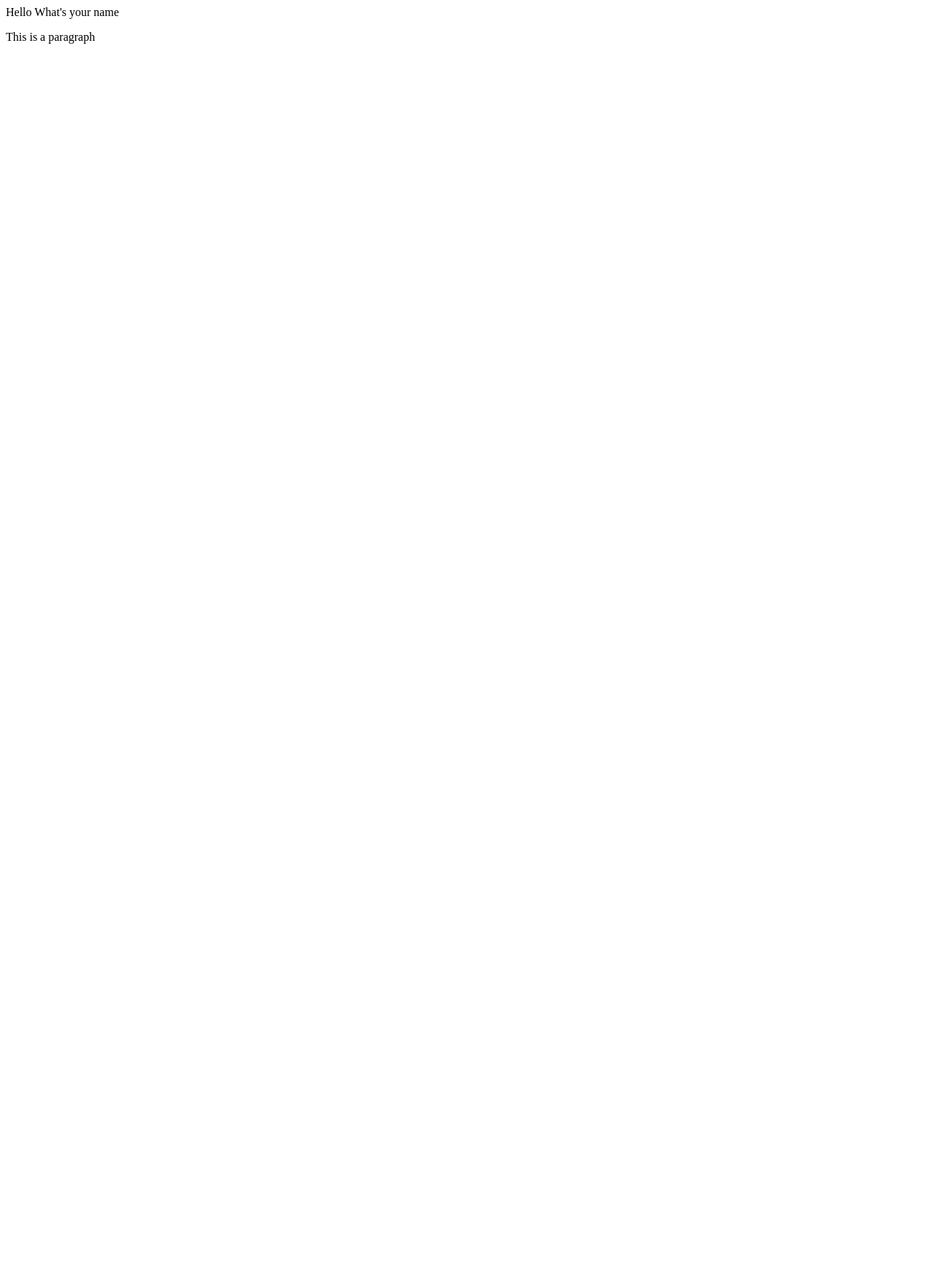
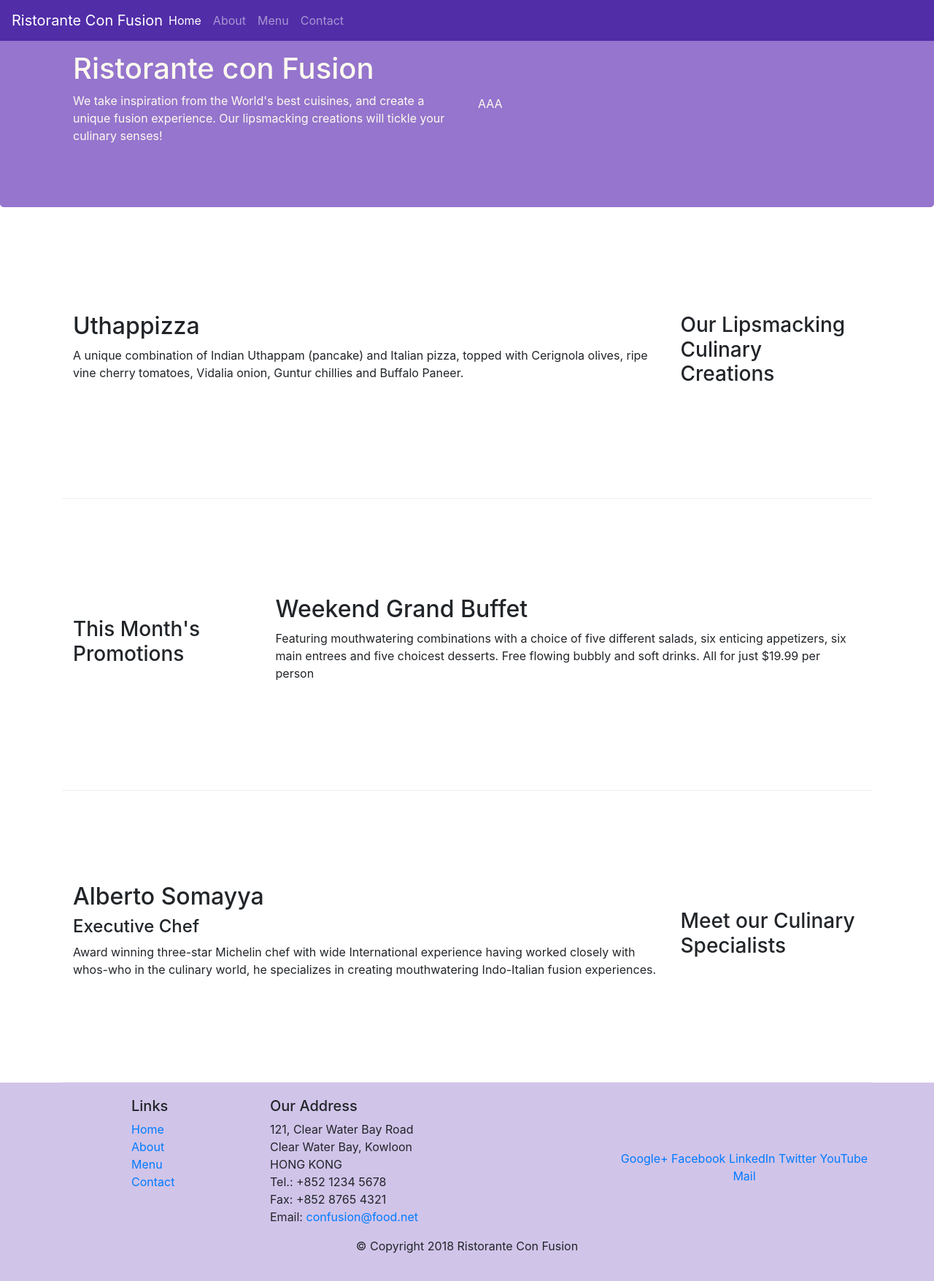
Before and after one commit to RubyDuong/Web, a website: page index.html in a window 1280 px wide. Shown: the whole page at 73% size. Before the commit the page ends 800 px from the top, so only its background shows below. Drawn offline with nearby package versions, Linux system fonts and the light colour scheme.

Commit message:
NavBar_Coursera_HK

```diff
--- a/index.html
+++ b/index.html
@@ -1,10 +1,133 @@
 <!DOCTYPE html>
-<html>
+<html lang="en">
+
 <head>
-	<title> Hello What </title>
+	   <!-- Required meta tags always come first -->
+    <meta charset="utf-8">
+    <meta name="viewport" content="width=device-width, initial-scale=1, shrink-to-fit=no">
+    <meta http-equiv="x-ua-compatible" content="ie=edge">
+
+
+    <!-- Bootstrap CSS -->
+    <link rel="stylesheet" href="node_modules/bootstrap/dist/css/bootstrap.min.css">
+    <link rel="stylesheet" type="text/css" href="style.css">
+
+    <title>Ristorante Con Fusion</title>
 </head>
+
 <body>
-Hello What's your name
-<p>This is a paragraph</p>
+    <nav class="navbar navbar-dark navbar-expand-sm fixed-top">
+   <!--  <div class="container"> -->
+    <!-- <a class="navbar-brand" href="#">Navbar</a> -->
+
+    <button class="navbar-toggler" type="button" data-toggle="collapse" data-target="#Navbar">
+        <span class="navbar-toggler-icon"></span>
+    </button>
+
+       <a class="navbar-brand mr-auto" href="./index.html">Ristorante Con Fusion</a>
+            <div class="collapse navbar-collapse" id="Navbar">
+                <ul class="navbar-nav">
+                    <li class="nav-item active"><a class="nav-link" href="./index.html">Home</a></li>
+                    <li class="nav-item"><a class="nav-link" href="./aboutus.html">About</a></li>
+                    <li class="nav-item"><a class="nav-link" href="#">Menu</a></li>
+                    <li class="nav-item"><a class="nav-link" href="#">Contact</a></li>
+                </ul>
+            </div>
+    </nav>
+
+    <header class="jumbotron">
+        <div class="container">
+            <div class="row row-header align-items-center">
+                <div class="col-12 col-sm-6">
+                    <h1>Ristorante con Fusion</h1>
+                    <p>We take inspiration from the World's best cuisines, and create a unique fusion experience. Our lipsmacking creations will tickle your culinary senses!</p>
+                </div>
+                <div class="col-12 col-sm">
+                    AAA
+                </div>
+            </div>
+        </div>
+    </header>
+
+    <div class="container">
+        <div class="row row-content align-items-center">
+            <div class="col-12 col-sm-4 order-sm-last col-md-3">
+                <h3>Our Lipsmacking Culinary Creations</h3>
+            </div>
+            <div class="col col-sm order-sm-first col-md">
+                <h2>Uthappizza</h2>
+                <p>A unique combination of Indian Uthappam (pancake) and Italian pizza, topped with Cerignola olives, ripe vine cherry tomatoes, Vidalia onion, Guntur chillies and Buffalo Paneer.</p>
+            </div>
+        </div>
+
+
+        <div class="row row-content align-items-center">
+            <div class="col-12 col-sm-4 order-sm-first col-md-3">
+                <h3>This Month's Promotions</h3>
+            </div>
+            <div class="col col-sm order-sm-last col-md">
+                <h2>Weekend Grand Buffet</h2>
+                <p>Featuring mouthwatering combinations with a choice of five different salads, six enticing appetizers, six main entrees and five choicest desserts. Free flowing bubbly and soft drinks. All for just $19.99 per person </p>
+            </div>
+        </div>
+
+        <div class="row row-content align-items-center">
+            <div class="col-12 col-sm-4 order-sm-last col-md-3">
+                <h3>Meet our Culinary Specialists</h3>
+            </div>
+            <div class="col col-sm order-sm-first col-md">
+                <h2>Alberto Somayya</h2>
+                <h4>Executive Chef</h4>
+                <p>Award winning three-star Michelin chef with wide International experience having worked closely with whos-who in the culinary world, he specializes in creating mouthwatering Indo-Italian fusion experiences. </p>
+            </div>
+        </div>
+    </div>
+
+    <footer class="footer">
+        <div class="container">
+            <div class="row">
+                <div class="col-4 offset-1 col-sm-2">
+                    <h5>Links</h5>
+                    <ul class="list-unstyled">
+                        <li><a href="#">Home</a></li>
+                        <li><a href="./aboutus.html">About</a></li>
+                        <li><a href="#">Menu</a></li>
+                        <li><a href="#">Contact</a></li>
+                    </ul>
+                </div>
+                <div class="col-7 col-sm-5">
+                    <h5>Our Address</h5>
+                    <address>
+		              121, Clear Water Bay Road<br>
+		              Clear Water Bay, Kowloon<br>
+		              HONG KONG<br>
+		              Tel.: +852 1234 5678<br>
+		              Fax: +852 8765 4321<br>
+		              Email: <a href="mailto:confusion@food.net">confusion@food.net</a>
+		           </address>
+                </div>
+                <div class="col-12 col-sm-4 align-self-center">
+                    <div class="text-center">
+                        <a href="http://google.com/+">Google+</a>
+                        <a href="http://www.facebook.com/profile.php?id=">Facebook</a>
+                        <a href="http://www.linkedin.com/in/">LinkedIn</a>
+                        <a href="http://twitter.com/">Twitter</a>
+                        <a href="http://youtube.com/">YouTube</a>
+                        <a href="mailto:">Mail</a>
+                    </div>
+                </div>
+           </div>
+           <div class="row justify-content-center">
+                <div class="col-auto">
+                    <p>© Copyright 2018 Ristorante Con Fusion</p>
+                </div>
+           </div>
+        </div>
+    </footer>
+    <!-- jQuery first, then Popper.js, then Bootstrap JS. -->
+    <script src="node_modules/jquery/dist/jquery.slim.min.js"></script>
+    <script src="node_modules/popper.js/dist/umd/popper.min.js"></script>
+    <script src="node_modules/bootstrap/dist/js/bootstrap.min.js"></script>
 </body>
+
 </html>
--- /dev/null
+++ b/style.css
@@ -0,0 +1,40 @@
+.row-header{
+	margin:0px;
+	padding: 0px auto;
+}
+.row-content{
+	margin: 0px auto;
+	padding: 50px 0px 50px 0px;
+	border-bottom: 1px ridge;
+	min-height: 400px;
+}
+.footer{
+	background-color: #D1C4E9;
+	margin: 0px auto;
+	padding: 20px 0px 20px 0px;
+}
+.jumbotron{
+	padding: 70px 30px 70px 30px;
+	margin: 0px auto;
+	background: #9575CD;
+	color: floralwhite;
+}
+.address{
+	font-size: 80%;
+	margin: 0px;
+	color: #0f0f0f;
+}
+.row-content1{
+	margin: 0px auto;
+	padding: 20px 0px 50px 0px;
+	border-bottom: 1px ridge;
+	min-height: 100px;
+}
+.body{
+    padding:50px 0px 0px 0px;
+    z-index:0;
+}
+
+.navbar-dark {
+     background-color: #512DA8;
+}
```
Also changed, not shown: aboutus.html (added, +135 -0 lines), package.json (+7 -3 lines), 1 other file.
